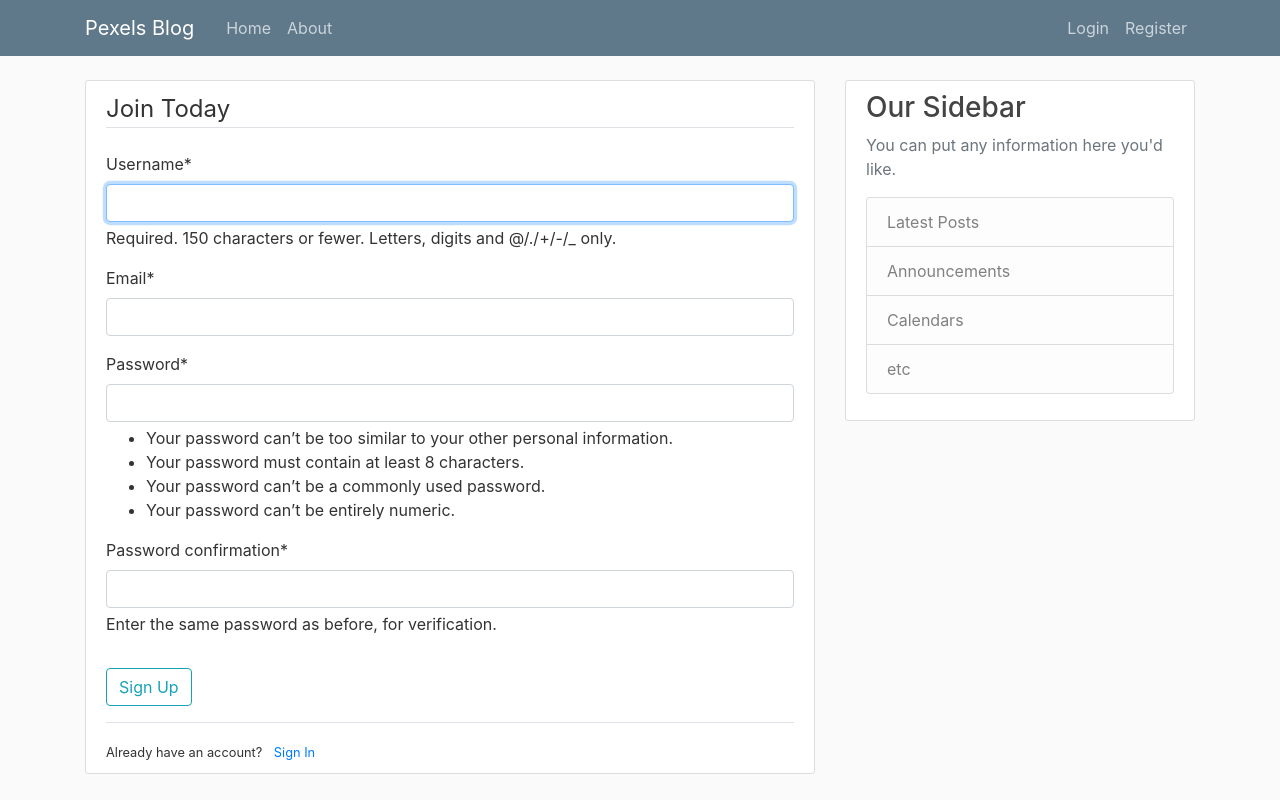
After one commit to Frimps101/pixels, a Django app: page /register/ in a window 1280 px wide. The commit adds this page. Run offline with Django 5.2, Linux system fonts and the light colour scheme; some libraries are stand-ins or nearby versions.

Commit message:
added user registerattion form

```diff
--- a/pixels_site/pixels_blog/templates/pixels_blog/base.html
+++ b/pixels_site/pixels_blog/templates/pixels_blog/base.html
@@ -1,4 +1,5 @@
 {% load static %}
+
 <!DOCTYPE html>
 <html>
   <head>
@@ -55,6 +56,13 @@
 <main role="main" class="container">
     <div class="row">
       <div class="col-md-8">
+        {% if messages %}
+          {% for message in messages %}
+            <div class="alert alert-{{ message.tags }}">
+              {{ message }}
+            </div>
+          {% endfor %}
+        {% endif %}
         {% block content %}{% endblock %}
       </div>
       <div class="col-md-4">
--- a/pixels_site/pixels_site/urls.py
+++ b/pixels_site/pixels_site/urls.py
@@ -1,24 +1,10 @@
-"""
-URL configuration for pixels_site project.
-
-The `urlpatterns` list routes URLs to views. For more information please see:
-    https://docs.djangoproject.com/en/5.1/topics/http/urls/
-Examples:
-Function views
-    1. Add an import:  from my_app import views
-    2. Add a URL to urlpatterns:  path('', views.home, name='home')
-Class-based views
-    1. Add an import:  from other_app.views import Home
-    2. Add a URL to urlpatterns:  path('', Home.as_view(), name='home')
-Including another URLconf
-    1. Import the include() function: from django.urls import include, path
-    2. Add a URL to urlpatterns:  path('blog/', include('blog.urls'))
-"""
 from django.contrib import admin
 from django.urls import path, include
+from users import views as user_views
 
 urlpatterns = [
     path('admin/', admin.site.urls),
+    path('register/', user_views.register, name='register'),
     #path('blog/', include('pixels_blog.urls')),
-    path('', include('pixels_blog.urls')),
+    path('', include('pixels_blog.urls'))
 ]
--- /dev/null
+++ b/pixels_site/users/admin.py
@@ -0,0 +1,3 @@
+from django.contrib import admin
+
+# Register your models here.
--- /dev/null
+++ b/pixels_site/users/apps.py
@@ -0,0 +1,6 @@
+from django.apps import AppConfig
+
+
+class UsersConfig(AppConfig):
+    default_auto_field = 'django.db.models.BigAutoField'
+    name = 'users'
--- /dev/null
+++ b/pixels_site/users/forms.py
@@ -0,0 +1,10 @@
+from django import forms
+from django.contrib.auth.models import User
+from django.contrib.auth.forms import UserCreationForm
+
+class UserRegisterForm(UserCreationForm):
+    email = forms.EmailField()
+
+    class Meta:
+        model = User
+        fields = ['username', 'email', 'password1', 'password2']
--- /dev/null
+++ b/pixels_site/users/models.py
@@ -0,0 +1,3 @@
+from django.db import models
+
+# Create your models here.
--- /dev/null
+++ b/pixels_site/users/templates/users/register.html
@@ -0,0 +1,21 @@
+{% extends "pixels_blog/base.html" %}
+{% load crispy_forms_tags %}
+{%block content%}
+    <div class="content-section">
+        <form method="POST">
+            {% csrf_token %}
+             <fieldset class="form-group">
+                <legend class="border-bottom mb-4">Join Today</legend>
+                {{ form|crispy  }}
+             </fieldset>
+             <div class="form-group">
+                <button class="btn btn-outline-info" type="submit">Sign Up</button>
+             </div>
+        </form>
+        <div class="border-top pt-3">
+            <small class="texy-muted">
+                Already have an account? <a class="ml-2" href="#">Sign In</a>
+            </small>
+        </div>
+    </div>
+{%endblock content%}
--- /dev/null
+++ b/pixels_site/users/tests.py
@@ -0,0 +1,3 @@
+from django.test import TestCase
+
+# Create your tests here.
--- /dev/null
+++ b/pixels_site/users/views.py
@@ -0,0 +1,16 @@
+from django.shortcuts import render, redirect
+from django.contrib import messages
+from .forms import UserRegisterForm
+
+# Create your views here.
+def register(request):
+    if request.method == 'POST':
+        form = UserRegisterForm(request.POST)
+        if form.is_valid():
+            form.save()
+            username = form.cleaned_data.get('username')
+            messages.success(request, f'Account created for {username}!')
+            return redirect('blog-home')
+    else:
+        form = UserRegisterForm()
+    return render(request, 'users/register.html', {'form': form})
```
Also changed, not shown: pixels_site/pixels_site/settings.py (+7 -12 lines), pixels_site/db.sqlite3, pixels_site/users/__init__.py (added), pixels_site/users/migrations/__init__.py (added), pixels_site/users/urls.py (added).
